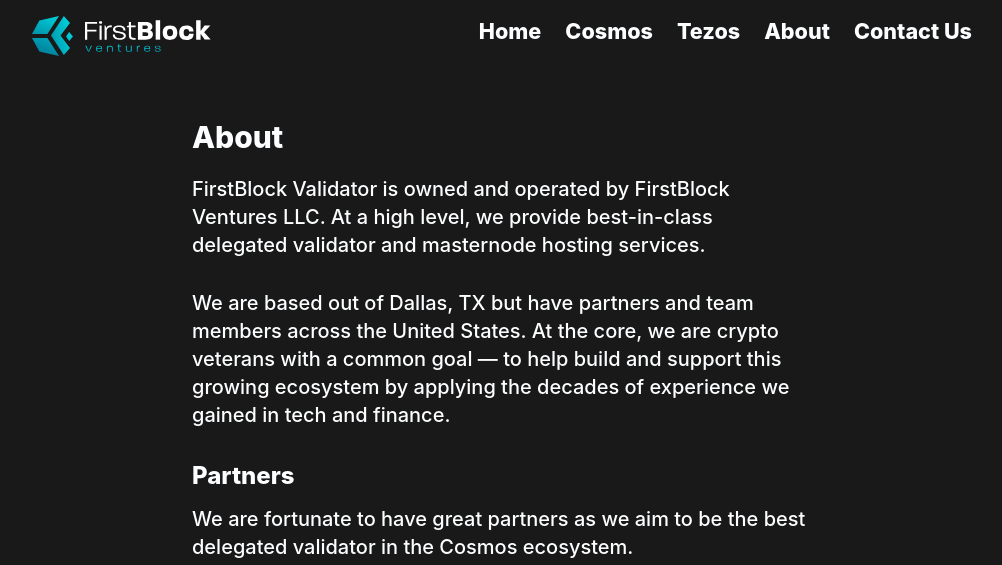
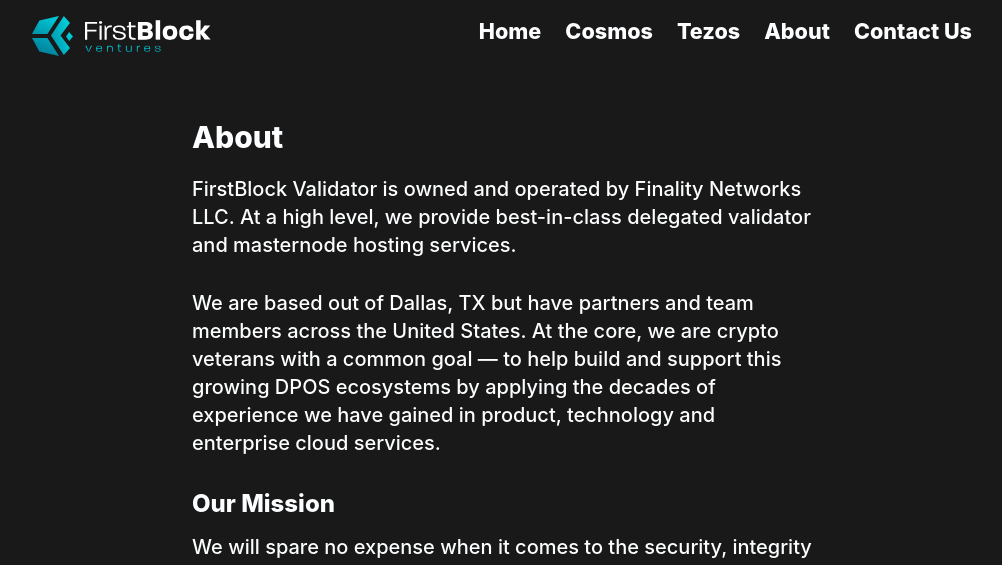
Before and after one commit to FirstBlock-CosmosVal/firstblock.io, a Jekyll site: the page built from about.md, in a window 1280 px wide. Shown: the top 565 px of the page, without its empty margins (138-1140 px from the left). Built offline with Jekyll 4.4.1, drawn with Linux system fonts in a browser that asks for light colours; some of the changed text lies outside the part shown.

Commit message:
Update about.md

```diff
--- a/about.md
+++ b/about.md
@@ -5,9 +5,19 @@
 position: 3
 ---
 
-FirstBlock Validator is owned and operated by FirstBlock Ventures LLC. At a high level, we provide best-in-class delegated validator and masternode hosting services.
+FirstBlock Validator is owned and operated by Finality Networks LLC. At a high level, we provide best-in-class delegated validator and masternode hosting services.
 
-We are based out of Dallas, TX but have partners and team members across the United States. At the core, we are crypto veterans with a common goal &mdash; to help build and support this growing ecosystem by applying the decades of experience we gained in tech and finance.
+We are based out of Dallas, TX but have partners and team members across the United States. At the core, we are crypto veterans with a common goal &mdash; to help build and support this growing DPOS ecosystems by applying the decades of experience we have gained in product, technology and enterprise cloud services.
+
+## Our Mission
+We will spare no expense when it comes to the security, integrity and scalabilty of our validator operations. As long time believers in and users of crypto, we will be here to support and help grow the ecosystems we believe in to ensure as many people can benefit from them as possible.
+
+## Please Follow Us
+We will always post important information and updates about our validator on [Twitter](https://twitter.com/FirstBlockV) and [Steemit](https://steemit.com/@firstblock), so please give us a follow!
+
+## [Contact Us](http://firstblock.io/contact/)
+<br/>
+
 
 ## Partners
 We are fortunate to have great partners as we aim to be the best delegated validator in the Cosmos ecosystem.
```
